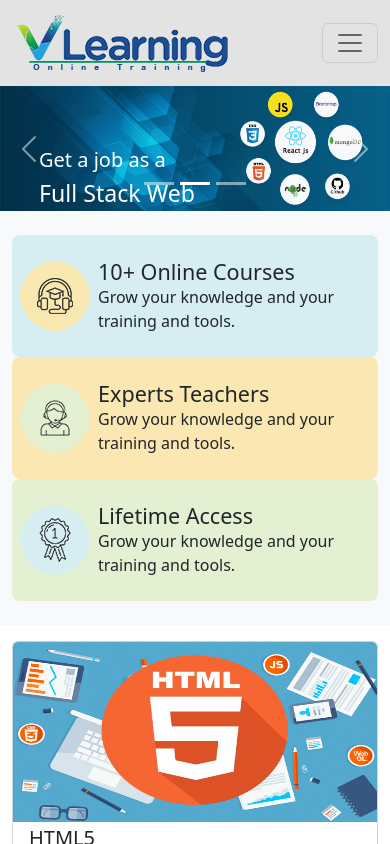
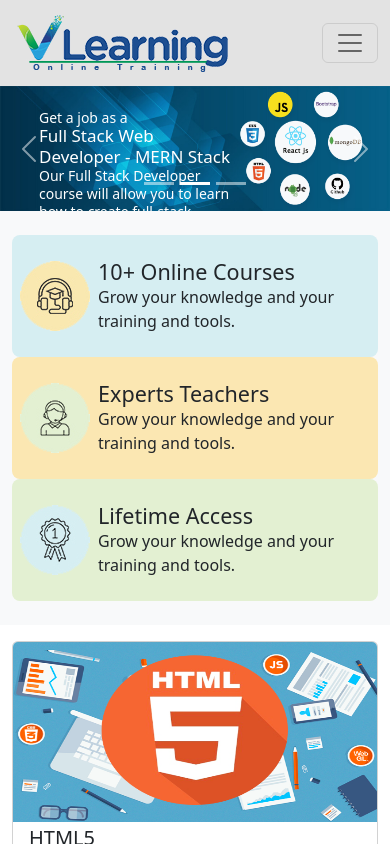
Before and after one commit to JP4821/V-Learning, a React (Create React App) app: page / in a window 390 px wide. Shown: the top 844 px of the page. Built offline with nearby package versions, Linux system fonts and the light colour scheme.

Commit message:
mobile herosection updated

```diff
--- a/src/App.css
+++ b/src/App.css
@@ -11,7 +11,8 @@ body {
 .bgColor {
   background: rgba(221, 221, 221, 0.8) !important;
 }
-.text-start {
+
+.slider .text-start {
   top: 50% !important;
   left: 35% !important;
 }
@@ -40,3 +41,31 @@ footer .list-group-item{
 footer ul li a:hover{
   color: #dfdfdf !important;
 }
+
+
+@media (min-width:386px) and (max-width:992px) {
+  .slider h5{
+    font-size: 14px;
+    margin-bottom: 0;
+  }
+  .slider h3{
+    font-size: 17px;
+    margin-bottom: 0;
+  }
+  .slider p, ul li{
+    font-size: 14px;
+    margin-bottom: 0;
+    line-height: 18px;
+  }
+  .slider ul{
+    margin-bottom: 0px !important;
+  }
+  .slider button{
+    padding: 1px 5px;
+    font-size: 14px;
+  }
+  .slider .text-start {
+    top: 30% !important;
+    left: 35% !important;
+  }
+}
--- a/src/Components/Herosection.js
+++ b/src/Components/Herosection.js
@@ -7,14 +7,14 @@ import Slide2 from '../Assets/slide2.png'
 const Herosection = () => {
     return (
         <section>
-            <Carousel fade pause>
+            <Carousel fade pause className="slider">
                 <Carousel.Item>
                     <img src={Slide} alt="First Slider" className="img-fluid" />
                     <Carousel.Caption className="text-start translate-middle">
-                        <h5>HOW TO BECOME A</h5>
+                        <h5 className="h5">HOW TO BECOME A</h5>
                         <h3>FULL STACK WEB DEVELOPER?</h3>
                         <p>Start your new career as a Full Stack Web Developer</p>
-                        <Button variant="warning" className="px-5">Register Now</Button>
+                        <Button variant="warning" className="px-5 px-sm-2">Register Now</Button>
                     </Carousel.Caption>
                 </Carousel.Item>
                 <Carousel.Item>
@@ -24,20 +24,20 @@ const Herosection = () => {
                         <h3>Full Stack Web Developer - MERN Stack</h3>
                         <p>Our Full Stack Developer course will allow you to learn how to create full-stack <br/>web
                         applications using the front-end and back-end JavaScript technologies.</p>
-                        <Button variant="warning" className="px-5">Register Now</Button>
+                        <Button variant="warning" className="px-5 px-sm-2">Register Now</Button>
                     </Carousel.Caption>
                 </Carousel.Item>
                 <Carousel.Item>
                     <img src={Slide2} alt="Second Slider" className="img-fluid" />
                     <Carousel.Caption className="text-start translate-middle">
-                        <h4>Become a Full Stack Developer with V Learning Program</h4>
+                        <h3>Become a Full Stack Developer with V Learning Program</h3>
                         <ul>
                             <li>Upskill in DSA & System Design with specialization in Full Stack Development</li>
                             <li>Build real-world projects by mastering React, MERN, JavaScript, etc.</li>
                             <li>Learn the essential Full Stack development concepts from scratch</li>
                         </ul>
-                        <Button variant="warning" className="px-5">Register Now</Button>
-                        <Button variant="info" className="px-5 ms-2">Download Syllabus</Button>
+                        <Button variant="warning" className="px-5 px-sm-2">Register Now</Button>
+                        <Button variant="info" className="px-5 ms-2 px-sm-2">Download Syllabus</Button>
                     </Carousel.Caption>
                 </Carousel.Item>
             </Carousel>
```
